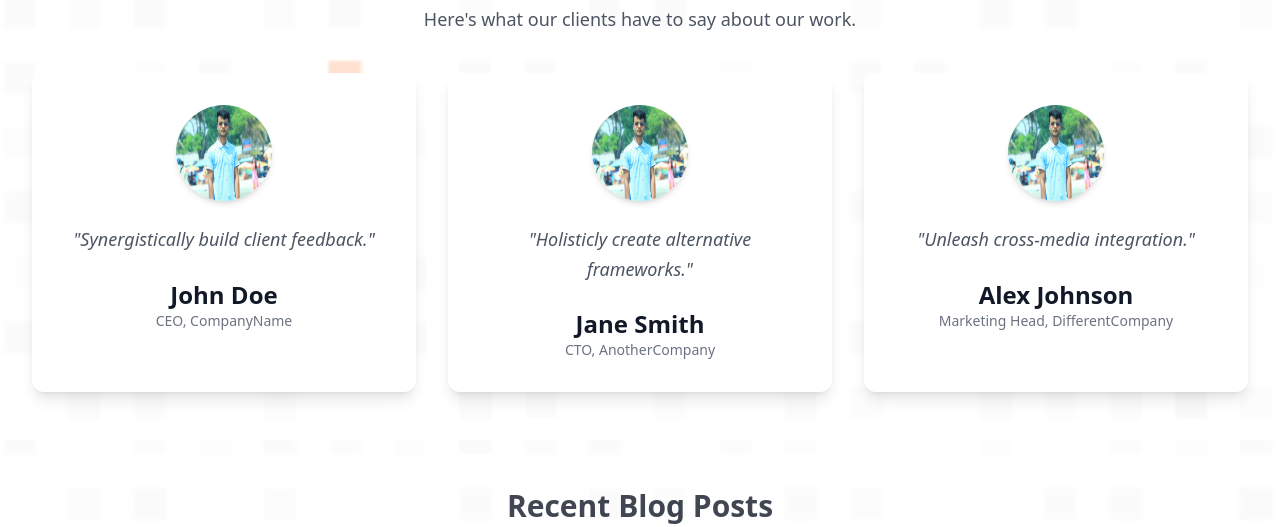
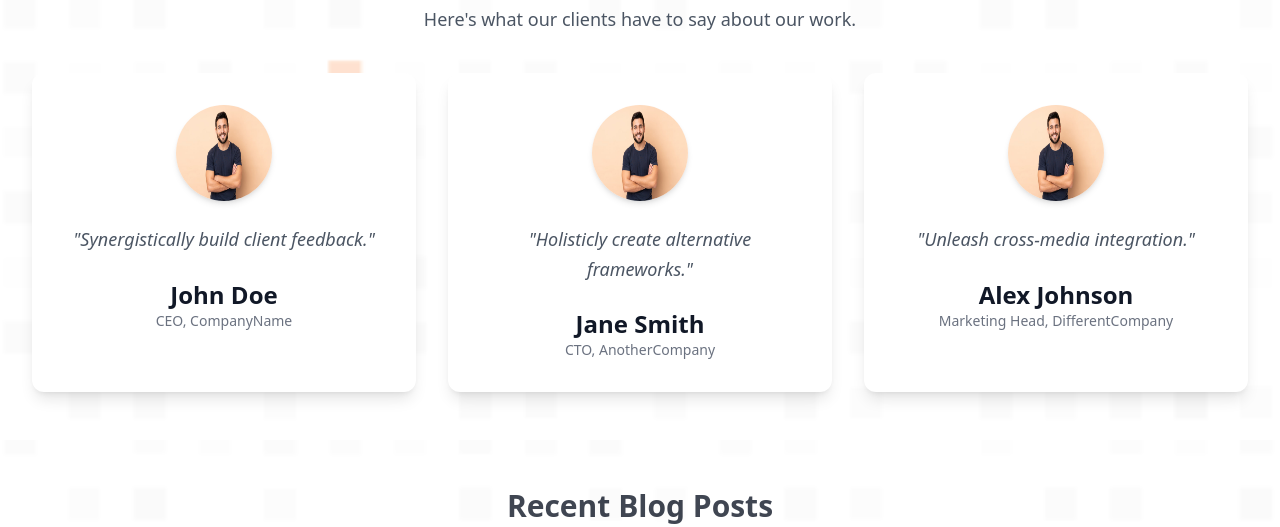
Before and after one commit to dev-nayanray/dev-nayanray.github.io, a website: page index.html in a window 1280 px wide. Shown: the part 4481-5008 px from the top of the page. Drawn offline with nearby package versions, Linux system fonts and the light colour scheme.

Commit message:
Update index.html

```diff
--- a/index.html
+++ b/index.html
@@ -791,7 +791,7 @@ document.addEventListener("DOMContentLoaded", async function() {
         <div class="mt-10 grid gap-8 md:grid-cols-2 lg:grid-cols-3">
             <div class="bg-white dark:bg-gray-800 p-8 rounded-xl shadow-lg hover:shadow-2xl transition-shadow duration-300">
                 <div class="flex flex-col items-center text-center">
-                    <img src="assets/IMG-20220318-WA0032.jpg" alt="John Doe" class="w-24 h-24 rounded-full shadow-md">
+                    <img src="assets/360_F_326985142_1aaKcEjMQW6ULp6oI9MYuv8lN9f8sFmj.jpg" alt="John Doe" class="w-24 h-24 rounded-full shadow-md">
                     <blockquote class="mt-6 text-lg text-gray-600 dark:text-gray-300 italic leading-relaxed">"Synergistically build client feedback."</blockquote>
                     <h3 class="mt-6 text-2xl font-semibold text-gray-900 dark:text-white">John Doe</h3>
                     <p class="text-gray-500 dark:text-gray-400 text-sm">CEO, CompanyName</p>
@@ -799,7 +799,7 @@ document.addEventListener("DOMContentLoaded", async function() {
             </div>
             <div class="bg-white dark:bg-gray-800 p-8 rounded-xl shadow-lg hover:shadow-2xl transition-shadow duration-300">
                 <div class="flex flex-col items-center text-center">
-                    <img src="assets/IMG-20220318-WA0032.jpg" alt="Jane Smith" class="w-24 h-24 rounded-full shadow-md">
+                    <img src="assets/360_F_326985142_1aaKcEjMQW6ULp6oI9MYuv8lN9f8sFmj.jpg" alt="Jane Smith" class="w-24 h-24 rounded-full shadow-md">
                     <blockquote class="mt-6 text-lg text-gray-600 dark:text-gray-300 italic leading-relaxed">"Holisticly create alternative frameworks."</blockquote>
                     <h3 class="mt-6 text-2xl font-semibold text-gray-900 dark:text-white">Jane Smith</h3>
                     <p class="text-gray-500 dark:text-gray-400 text-sm">CTO, AnotherCompany</p>
@@ -807,7 +807,7 @@ document.addEventListener("DOMContentLoaded", async function() {
             </div>
             <div class="bg-white dark:bg-gray-800 p-8 rounded-xl shadow-lg hover:shadow-2xl transition-shadow duration-300">
                 <div class="flex flex-col items-center text-center">
-                    <img src="assets/IMG-20220318-WA0032.jpg" alt="Alex Johnson" class="w-24 h-24 rounded-full shadow-md">
+                    <img src="assets/360_F_326985142_1aaKcEjMQW6ULp6oI9MYuv8lN9f8sFmj.jpg" alt="Alex Johnson" class="w-24 h-24 rounded-full shadow-md">
                     <blockquote class="mt-6 text-lg text-gray-600 dark:text-gray-300 italic leading-relaxed">"Unleash cross-media integration."</blockquote>
                     <h3 class="mt-6 text-2xl font-semibold text-gray-900 dark:text-white">Alex Johnson</h3>
                     <p class="text-gray-500 dark:text-gray-400 text-sm">Marketing Head, DifferentCompany</p>
```
